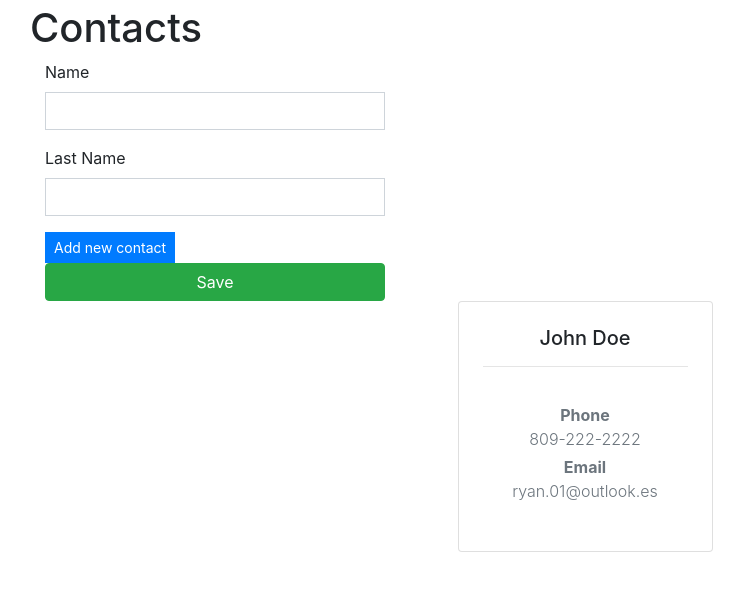
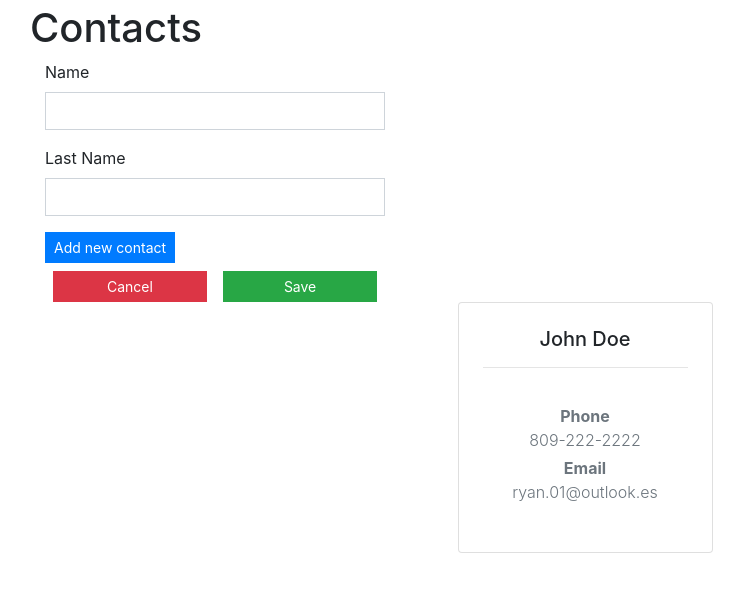
Before and after one commit to brya0196/Contact, an Angular app: page / in a window 1280 px wide. Shown: the top 592 px of the page, without its empty margins (55-799 px from the left). Built offline with nearby package versions, Linux system fonts and the light colour scheme.

Commit message:
added the cancel button

```diff
--- a/src/app/app.component.html
+++ b/src/app/app.component.html
@@ -1,9 +1,9 @@
 <h1>Contacts</h1>
 
 <div class="col-4">
-    <app-contact-info-form (addNewContactInfo)="addNewContactInfo($event)"></app-contact-info-form>
+    <app-contact-info-form [contactInfo]="contactInfo" (addNewContactInfo)="addNewContactInfo($event)"></app-contact-info-form>
 </div>
 
 <div class="row justify-content-center">
-  <app-contact-card class="col-3 mx-4" *ngFor="let contactInfo of contactsInfo" [contactInfo]="contactInfo"></app-contact-card>
+  <app-contact-card class="col-3 mx-4" *ngFor="let contactInfo of contactsInfo" [contactInfo]="contactInfo" (click)="updateContactInfo(contactInfo)"></app-contact-card>
 </div>
--- a/src/app/app.component.ts
+++ b/src/app/app.component.ts
@@ -11,6 +11,7 @@ export class AppComponent {
   title = 'Contact';
 
   contactsInfo: Array<Icontactinfo>
+  contactInfo: Icontactinfo;
 
   constructor(private contactService: ContactService) {
     this.getContacts();
@@ -25,4 +26,8 @@ export class AppComponent {
   addNewContactInfo(newContactInfo: Icontactinfo) {
     this.contactsInfo.push(newContactInfo);
   }
+
+  updateContactInfo(contactInfo: Icontactinfo) {
+    this.contactInfo = contactInfo;
+  }
 }
--- a/src/app/components/contact-form/contact-form.component.ts
+++ b/src/app/components/contact-form/contact-form.component.ts
@@ -14,7 +14,6 @@ export class ContactFormComponent implements OnInit {
   contactTypes : Array<string> = [];
 
   constructor() {
-    console.log(this.contact);
     this.contactTypes = [...this.contactTypesFormater()];
   }
 
--- a/src/app/components/contact-info-form/contact-info-form.component.html
+++ b/src/app/components/contact-info-form/contact-info-form.component.html
@@ -17,6 +17,9 @@
     <app-contact-form [contact]="contact" (contactChange)="updateContact($event, i)"></app-contact-form>
   </div>
 
-  <button class="btn btn-block btn-success" (click)="submit();">Save</button>
+  <div class="row mt-2 justify-content-center">
+    <button class="btn btn-sm rounded-0 mr-2 btn-danger col-5" (click)="cancel();">Cancel</button>
+    <button class="btn btn-sm rounded-0 ml-2 btn-success col-5" (click)="submit();">Save</button>
+  </div>
 
 </form>
--- a/src/app/components/contact-info-form/contact-info-form.component.ts
+++ b/src/app/components/contact-info-form/contact-info-form.component.ts
@@ -18,8 +18,7 @@ export class ContactInfoFormComponent implements OnInit {
 
   ngOnInit() {
     if (!this.contactInfo) {
-      let newContactInfo:Icontactinfo = { name: null, lastname: null, contacts: [] };
-      this.contactInfo = newContactInfo;
+      this.cancel();
     }
   }
 
@@ -29,7 +28,11 @@ export class ContactInfoFormComponent implements OnInit {
   }
 
   submit() {
-    console.log(this.contactInfo);
     this.addNewContactInfo.emit(this.contactInfo);
   }
+
+  cancel() {
+    let newContactInfo:Icontactinfo = { name: null, lastname: null, contacts: [] };
+    this.contactInfo = newContactInfo;
+  }
 }
```
